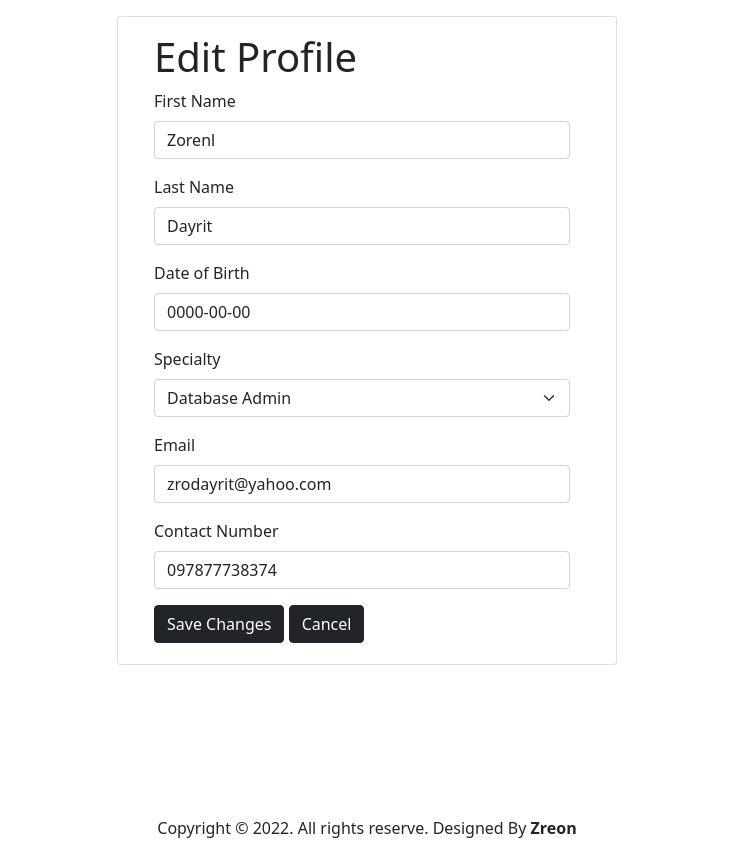
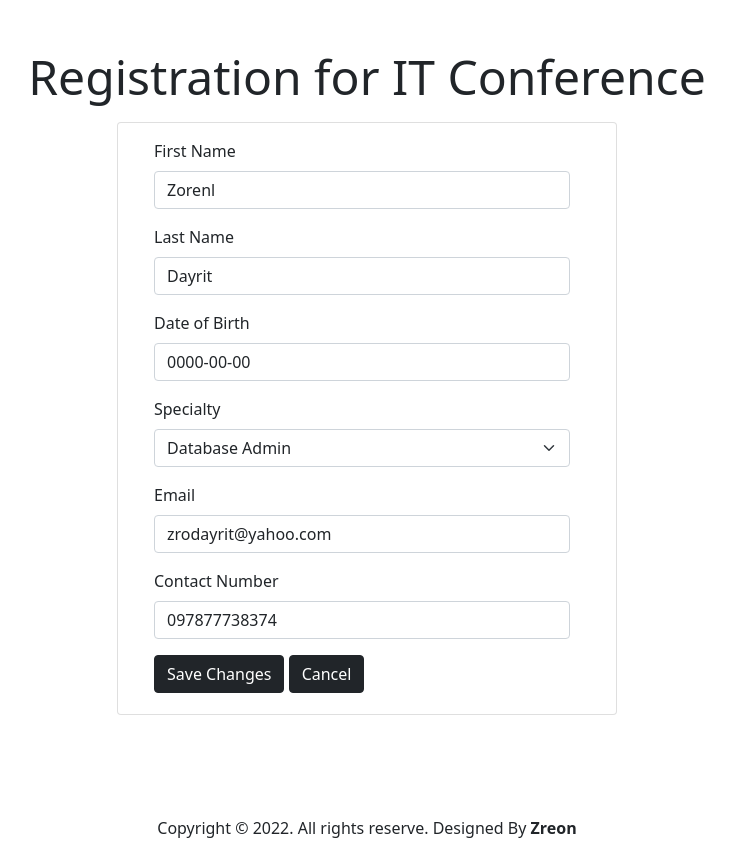
Before and after one commit to zreonx/attendance, a PHP site: page /edit.php?id=1 in a window 1280 px wide. Shown: the part 56-912 px from the top of the page, without its empty margins (273-1008 px from the left). Run offline with PHP 8.4, Linux system fonts and the light colour scheme; the visitor is signed in with stand-in values (Sample User, id 1); data comes from the database, SQL or seed files in the repository; data that the repository does not hold is empty.

Commit message:
edit errors

```diff
--- a/edit.php
+++ b/edit.php
@@ -1,9 +1,7 @@
 <?php
-    $title = "Edit Record";
+    $title = "Edit";
     require_once 'includes/header.php';
-    require_once 'includes/auth_check.php';
     require_once 'db/conn.php';
-
     if(!isset($_GET['id'])){
         include 'includes/errormessage.php';
         header('location: viewrecords.php');
@@ -13,13 +11,11 @@
         $result_specialty = $crud->getSpecialty();
 
 ?>
-
-
-<div class="card register mx-auto mt-3">
-    <div class="card-body">
-        <h1 class="display-6">Edit Profile</h1>
-        <form action="editpost.php" method="post">
-            <input type="hidden" name="id" value="<?php echo $result['id'] ?>">
+<h1 class="text-center mt-5 display-5">Registration for IT Conference</h1>
+<div class="card login mx-auto mt-2">
+    <div class="card-body ">
+        <form action="editpost.php.php" method="post">
+        <input type="hidden" name="id" value="<?php echo $result['id'] ?>">
             <div class="mb-3">
                 <label for="firstname"  class="form-label">First Name</label>
                 <input type="text" value='<?php echo $result['firstname'] ?>' name="firstname" class="form-control" id="firstname">
@@ -51,10 +47,9 @@
             </div>
             <button type="submit" name="submit" class="btn btn-dark">Save Changes</button>
             <a href="viewrecords.php" type="submit" name="submit" class="btn btn-dark">Cancel</a>
+            <?php } ?>
         </form>
     </div>
 </div>
 
-<?php } ?>
-
 <?php require_once 'includes/footer.php'; ?>
--- a/index.php
+++ b/index.php
@@ -1,6 +1,7 @@
 <?php
     $title = "Index";
     require_once 'includes/header.php';
+
     require_once 'db/conn.php';
     $result = $crud->getSpecialty();
 ?>
```
